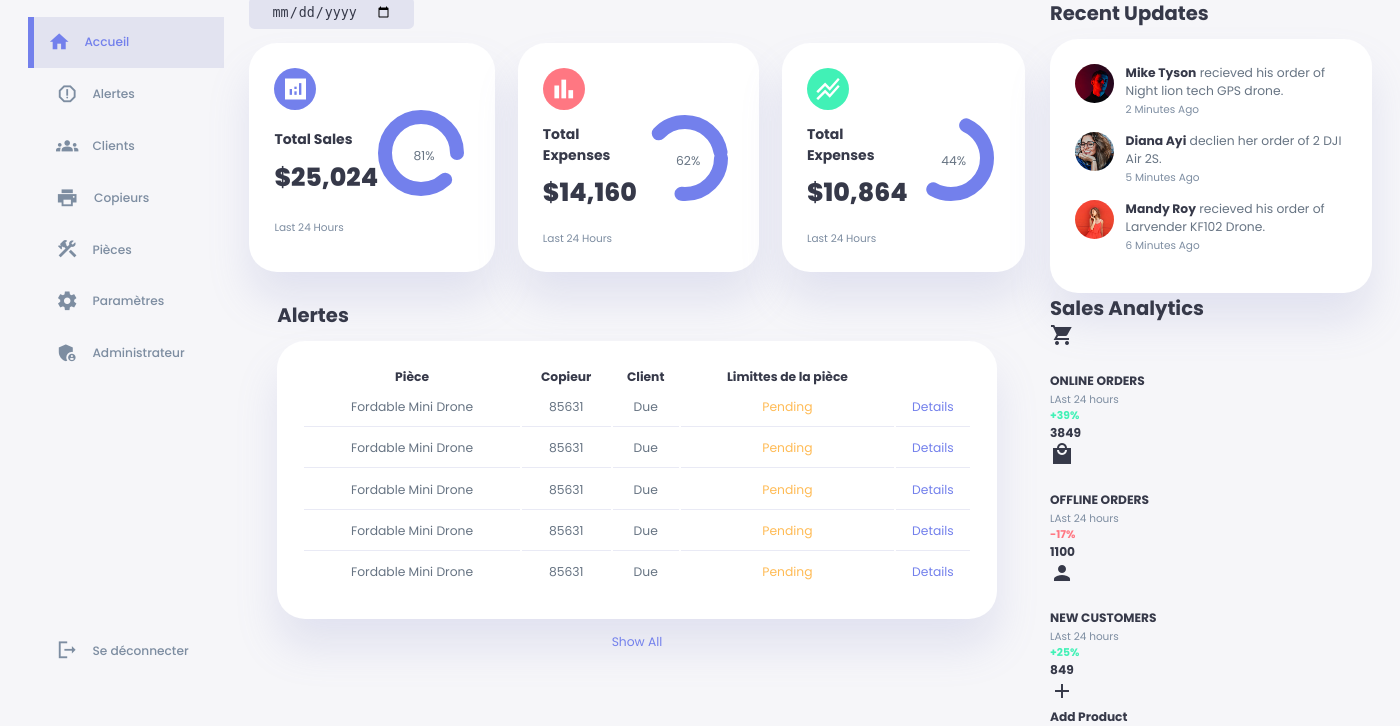
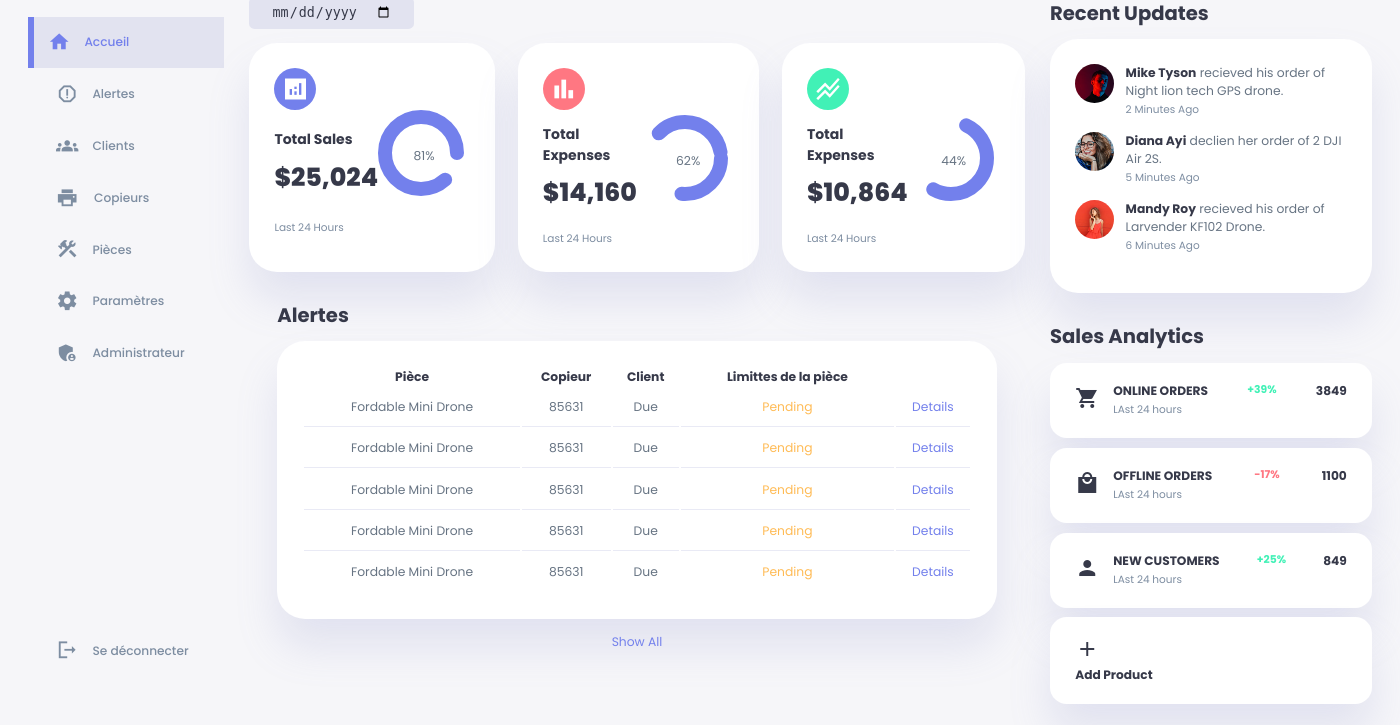
Before and after one commit to JohanGoutorbe/CopierCare, a PHP site: page / in a window 1400 px wide. Shown: the part 75-801 px from the top of the page. Run offline with PHP 8.4, Linux system fonts and the light colour scheme.

Commit message:
Update style.css

```diff
--- a/style/style.css
+++ b/style/style.css
@@ -425,7 +425,7 @@ main .alert a {
     text-align: right;
 }
 
-/* ------------------ REENT UPDATES ------------------ */
+/* ------------------ RECENT UPDATES ------------------ */
 .right .recent-updates {
     margin-top: 1rem;
 }
@@ -452,3 +452,40 @@ main .alert a {
     gap: 1rem;
     margin-bottom: 1rem;
 }
+
+/* ------------------ SALES ANALYTICS ------------------ */
+.right .sales-analytics {
+    margin-top: 2rem;
+}
+
+.right .sales-analytics h2 {
+    margin-bottom: 0.8rem;
+}
+
+.right .sales-analytics .item {
+    background: var(--color-white);
+    display: flex;
+    align-items: center;
+    gap: 1rem;
+    margin-bottom: 0.7rem;
+    padding: 1.4rem var(--card-padding);
+    border-radius: var(--border-radius-3);
+    box-shadow: var(--box-shadow);
+    transition: all 300ms ease;
+}
+
+.right .sales-analytics .item:hover {
+    box-shadow: none;
+}
+
+.right .sales-analytics .item .right {
+    display: flex;
+    justify-content: space-between;
+    align-items: start;
+    margin: 0;
+    width: 100%;
+}
+
+.right .sales-analytics .item .icon {
+    padd
+}
```
